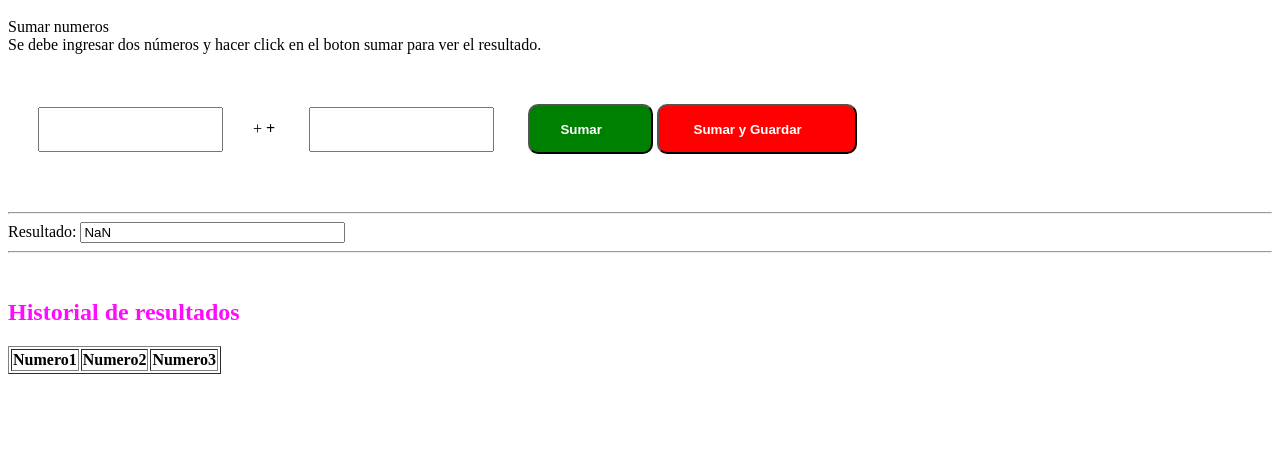
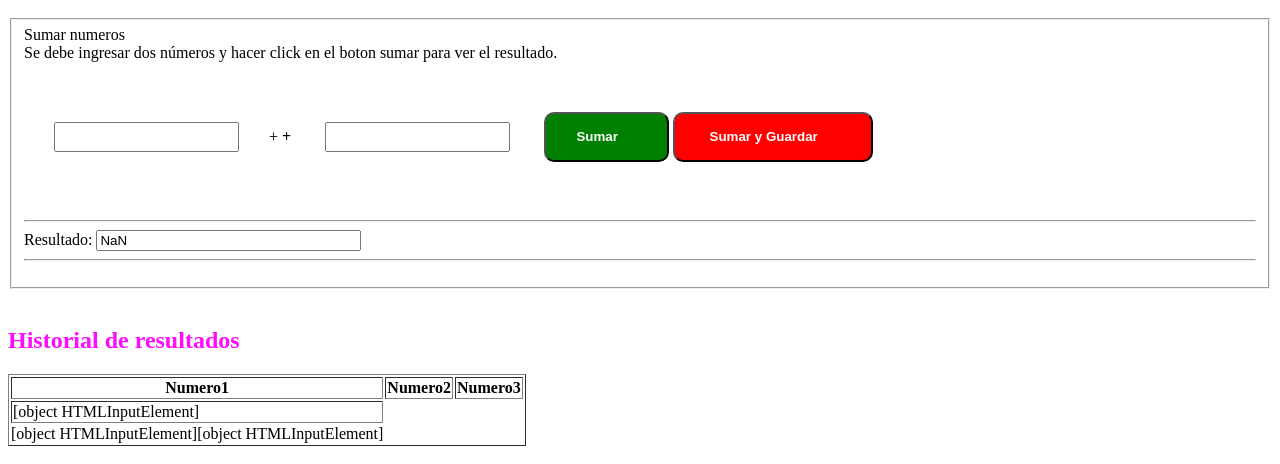
Before and after one commit to juliethaguti/Laboratorio, a plain HTML site: page Clase2/Clase2.html in a window 1280 px wide. Both pictures are taken after a click on the button "Sumar". Shown: the part 336-800 px from the top of the page. Drawn offline with Linux system fonts and the light colour scheme.

Commit message:
Add files via upload

```diff
--- a/Clase2/Clase2.html
+++ b/Clase2/Clase2.html
@@ -1,6 +1,6 @@
 <html>
   <head>
-    <title>Document</title>
+    <title>SumaryGuardar</title>
     <script src="./funciones.js"></script>
     <link rel ="stylesheet" href="./hojaEstilos.css">
   </head>
@@ -40,7 +40,7 @@
       <!-- //Texto -->
     </footer>
     <h1>Calculadora</h1>
-
+    <fieldset>
       <form action="GET">
         Sumar numeros
         <br>
@@ -55,16 +55,17 @@
         <hr>
         Resultado: <input type="text" size = "30" id="inResul">
         <hr>
+      </form>
+    </fieldset>
     <br>
     <h2>Historial de resultados</h2>
-    </form>
     <table border="1" id = "tabla">
         <thead>
           <th>Numero1</th>
           <th>Numero2</th>
           <th>Numero3</th>
         </thead>
-        <tbody>
+        <tbody id="Resultados">
           <!-- <tr>
               <td>1</td>
               <td>2</td>
--- a/Clase2/funciones.js
+++ b/Clase2/funciones.js
@@ -7,7 +7,7 @@ window.addEventListener("load",function(){
     var btnSumarGuardar = document.getElementById("btnSumarGuardar");
     btnSumarGuardar.addEventListener("click",guardar);
 })
-function sumar()
+function sumar(guardar)
 {
   var num1 = document.getElementById("inNum1");
   var num2 = document.getElementById("inNum2");
@@ -16,15 +16,16 @@ function sumar()
   var resultado = parseInt(num1.value)+parseInt(num2.value);
 
   resul.value = resultado;
+  if(guardar){
+    /* var num1 = document.getElementById("inNum1").value;
+    var num2 = document.getElementById("inNum2").value;
+    var resul = document.getElementById("inResul").value; */
+    var tabla = document.getElementById("tabla");
+    //console.log(tbody.innerHTML);
+    //Devuelve todo lo que está entre apertura y cierre
+    var tbody = document.getElementById("Resultados");
+    var html = tbody.innerHTML;
+    html = html+"<tr><td>"+num1+"</td></tr>"+num2+"</td></tr>"+resul+"</td></tr>";
+    tbody.innerHTML= html;
+  }
 }
-
-function guardar(){
-    var num1 = document.getElementById("inNum1").value;
-    var num2 = document.getElementById("inNum2").value;
-    var resul = document.getElementById("inResul").value;
-    var tabla = document.getElementById("tabla");
-    console.log(tbody.innerHTML);
-    //Devuelve todo lo que está entre apertura y cierre
-    var tbody = document.getElementById("tbody");
-    tbody.innerHTML = "<tr><td>"+num1+"</td></tr>";
-}
--- a/Clase2/hojaEstilos.css
+++ b/Clase2/hojaEstilos.css
@@ -41,7 +41,7 @@ input[type = 'button']
 .textbox{
     margin: 30px;
     padding-right: 10-pt;
-    height: 45px;
-    size: 80px;
+    height: 30px;
+    size: 50px;
     text-align: right;
 }
```
Lines whose indentation alone changed are shown as unchanged.
